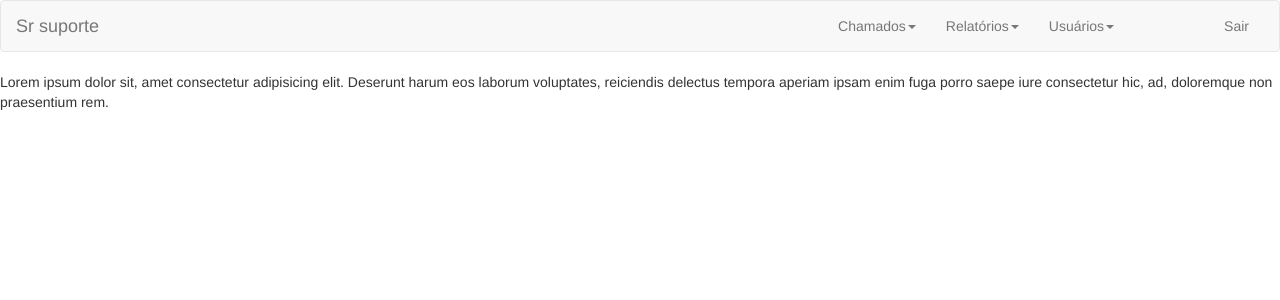
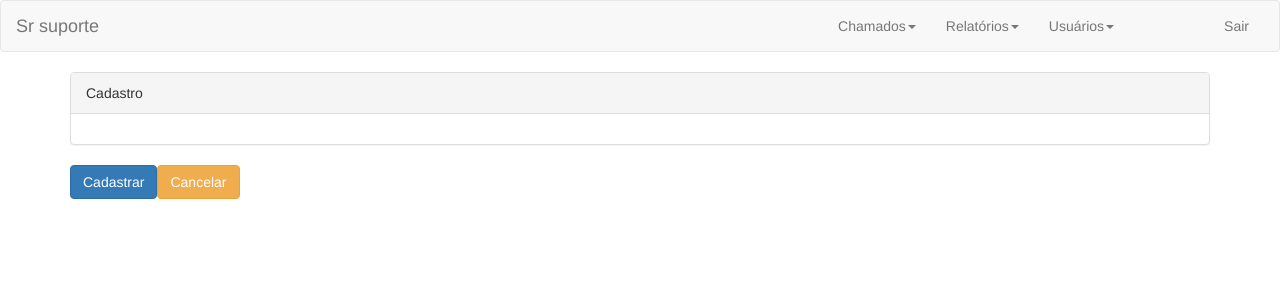
Before and after one commit to JoaoNormando/sr-suporte-web, an Angular app: page /novo-usuario in a window 1280 px wide. Shown: the top 300 px of the page. Built offline with nearby package versions, Linux system fonts and the light colour scheme.

Commit message:
Inicio construção da tela de novo usuario

```diff
--- a/src/app/app.component.html
+++ b/src/app/app.component.html
@@ -1,2 +1,4 @@
 <menu-topo></menu-topo>
-<router-outlet></router-outlet>
+<div class="container">
+    <router-outlet></router-outlet>
+</div>
--- a/src/app/usuarios/novo-usuario/novo-usuario.component.html
+++ b/src/app/usuarios/novo-usuario/novo-usuario.component.html
@@ -1,3 +1,10 @@
-<p>
- Lorem ipsum dolor sit, amet consectetur adipisicing elit. Deserunt harum eos laborum voluptates, reiciendis delectus tempora aperiam ipsam enim fuga porro saepe iure consectetur hic, ad, doloremque non praesentium rem.
-</p>
+<form action="post">
+  <div class="panel panel-default">
+    <div class="panel-heading">Cadastro</div>
+    <div class="panel-body">
+
+    </div>
+  </div>
+  <button class="btn btn-primary">Cadastrar</button>
+  <button class="btn btn-warning">Cancelar</button>
+</form>
```
